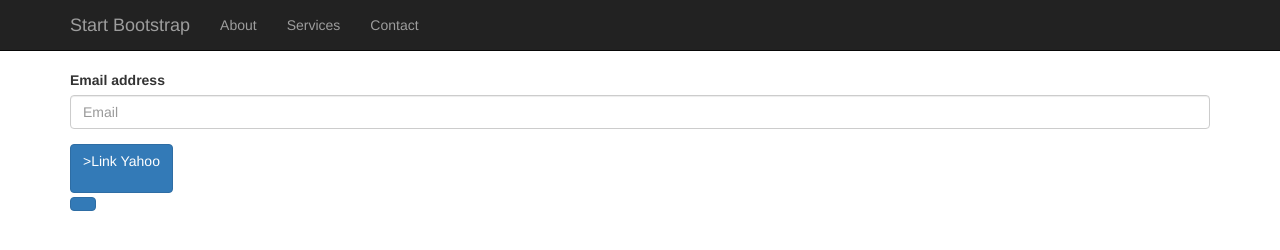
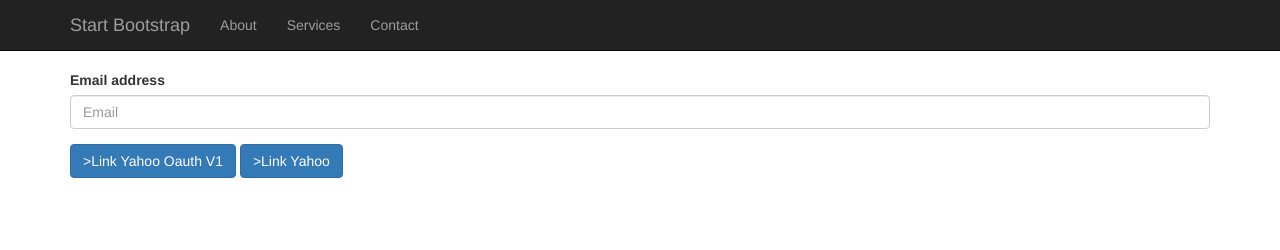
Before and after one commit to jwalton922/FantasyFootballNetworkFrontEnd, a website: page app/index.html at #!/signup in a window 1280 px wide. Drawn offline with nearby package versions, Linux system fonts and the light colour scheme; some packages are replaced by stand-ins of ours; files that its build step writes are made by us from their sources; a script that the page names is missing.

Commit message:
working on sign up page

```diff
--- a/app/views/signup.html
+++ b/app/views/signup.html
@@ -3,7 +3,8 @@
         <label for="exampleInputEmail1">Email address</label>
         <input data-ng-model="email" type="email" class="form-control" id="exampleInputEmail1" placeholder="Email">
     </div>
-    <a class="btn btn-primary" href="https://www.fantasyfootball.network/FantasyFootballNetwork/yahooV1?userEmail={{getEncodedUserEmail()}}">>Link Yahoo</buttaon>
+    <a class="btn btn-primary" href="https://www.fantasyfootball.network/FantasyFootballNetwork/yahooV1?userEmail={{getEncodedUserEmail()}}">>Link Yahoo Oauth V1</a>
+     <a class="btn btn-primary" href="https://www.fantasyfootball.network/FantasyFootballNetwork/yahooV1?userEmail={{getEncodedUserEmail()}}">>Link Yahoo</a>
     <div class="form-group">
 
     </div>
```
